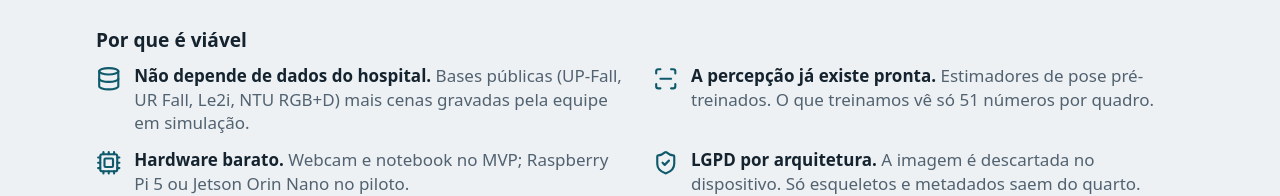
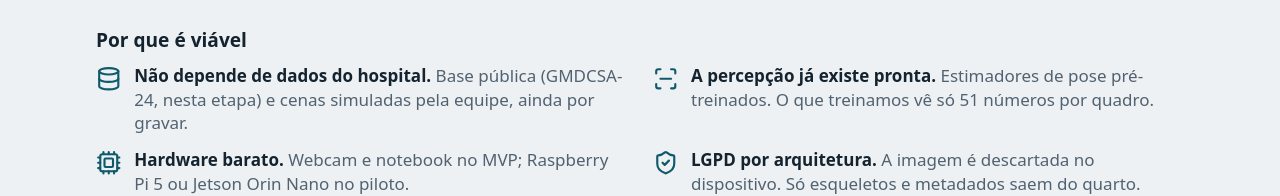
Before and after one commit to IvanoveX/VIGIA, a React (Vite) app: page / in a window 1280 px wide. Both pictures are taken after a click on the button "Projeto". Shown: the part 305-501 px from the top of the page. Built offline with nearby package versions, Linux system fonts and the light colour scheme; a web font is replaced by a local one.

Commit message:
fix(interface): cita a base realmente usada na tela Projeto

```diff
--- a/src/components/Projeto.jsx
+++ b/src/components/Projeto.jsx
@@ -8,7 +8,7 @@ const VIAVEL = [
   {
     icone: Database,
     titulo: 'Não depende de dados do hospital',
-    texto: 'Bases públicas (UP-Fall, UR Fall, Le2i, NTU RGB+D) mais cenas gravadas pela equipe em simulação.',
+    texto: 'Base pública (GMDCSA-24, nesta etapa) e cenas simuladas pela equipe, ainda por gravar.',
   },
   {
     icone: ScanLine,
```
